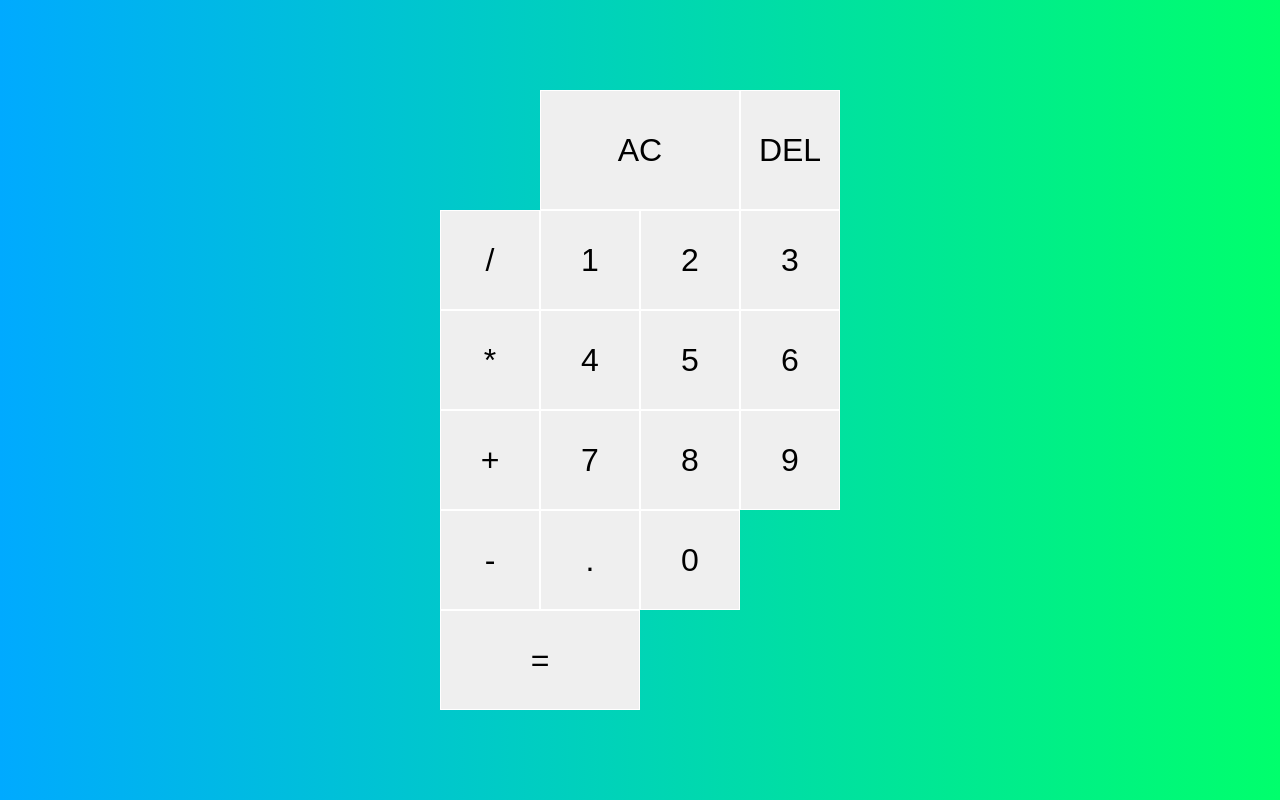
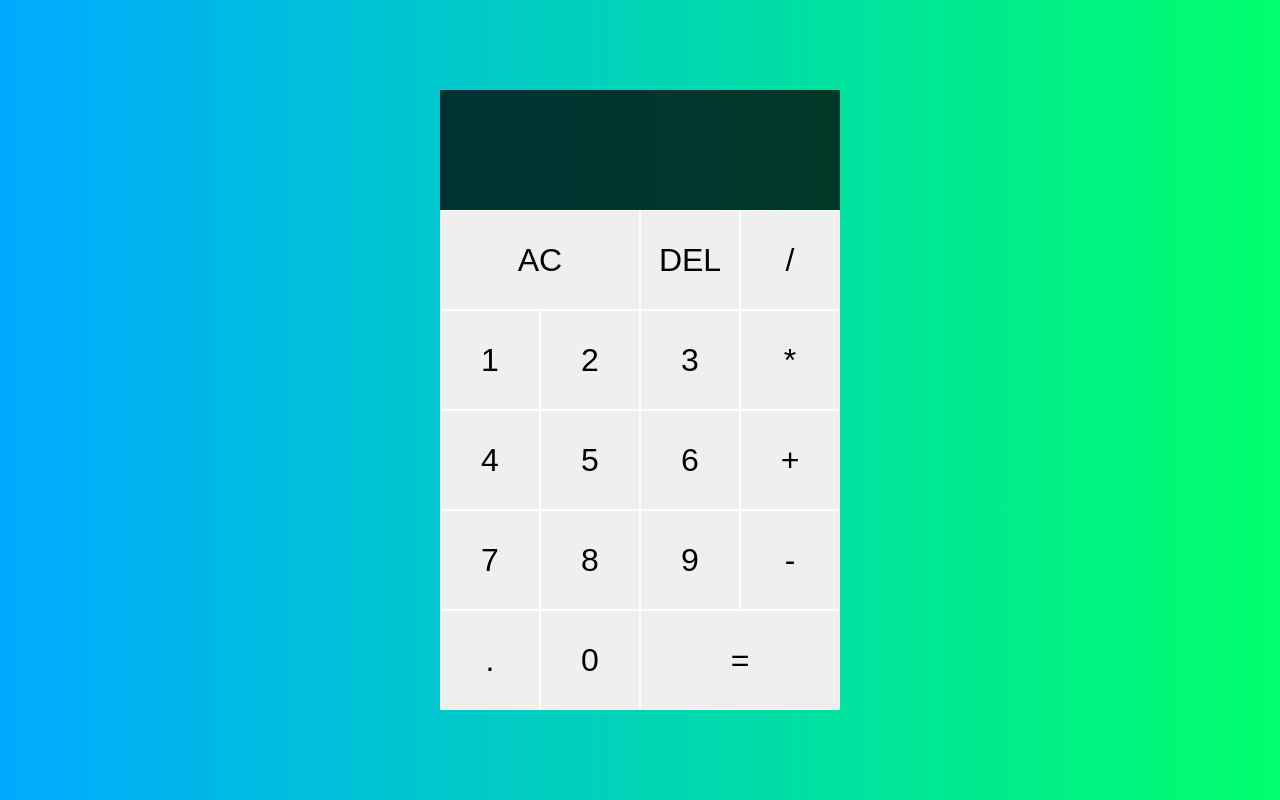
Before and after one commit to AnwarMadani/calculator, a plain HTML site: page index.html in a window 1280 px wide. Drawn offline with Linux system fonts and the light colour scheme.

Commit message:
style display

```diff
--- a/styles.css
+++ b/styles.css
@@ -36,3 +36,15 @@ body{
 .equal{
     grid-column: span 2;
 }
+
+
+.display{
+    padding: 30px;
+    grid-column: 1/-1;
+    background-color: rgba(0, 0, 0, .75);
+    font-size: 40px;
+    color: white;
+    word-wrap: break-word;
+    word-break: break-all;
+    text-align: right;
+}
```
